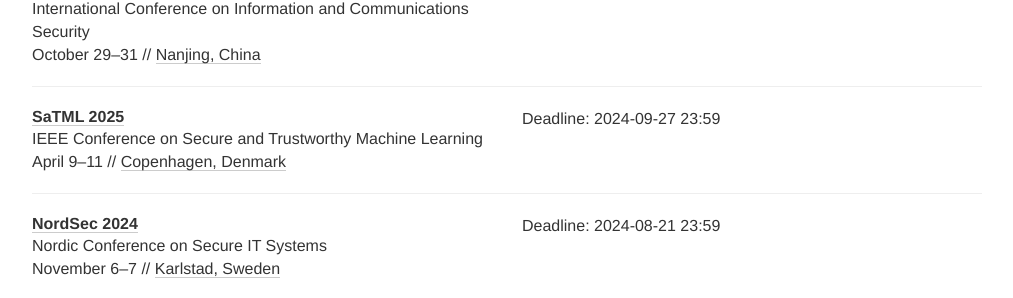
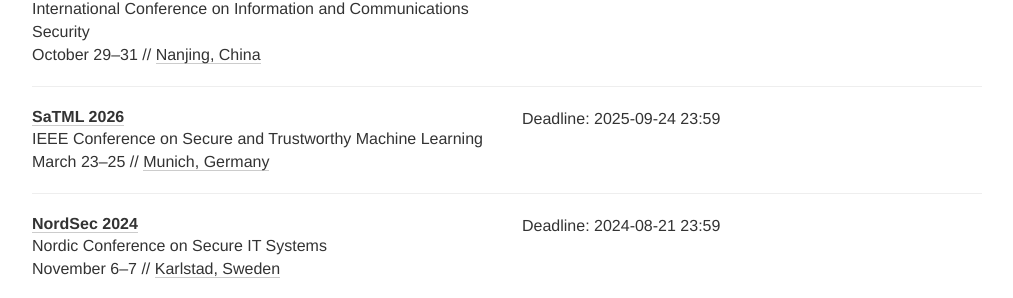
Before and after one commit to sec-deadlines/sec-deadlines.github.io, a Jekyll site: the page built from index.html, in a window 1280 px wide and 900 px high, scrolled down 11095 px. Shown: the part 152-450 px from the top of the window, without its empty margins (133-1146 px from the left). Built offline with Jekyll 4.4.1, drawn with Linux system fonts in a browser that asks for light colours; nearby versions of some CDN libraries; comment, search, counter and statistics services are not loaded.

Commit message:
Updated IEEE SaTML dates

```diff
--- a/_data/conferences.yml
+++ b/_data/conferences.yml
@@ -701,12 +701,12 @@
   tags: [SEC, PRIV, CONF]
 
 - name: SaTML
-  year: 2025
-  date: April 9-11
+  year: 2026
+  date: March 23-25
   description: IEEE Conference on Secure and Trustworthy Machine Learning
   link: https://satml.org/
-  deadline: ["2024-09-27 23:59"]
-  place: Copenhagen, Denmark
+  deadline: ["2025-09-24 23:59"]
+  place: Munich, Germany
   tags: [SEC, PRIV, CONF]
 
 - name: NordSec
```
